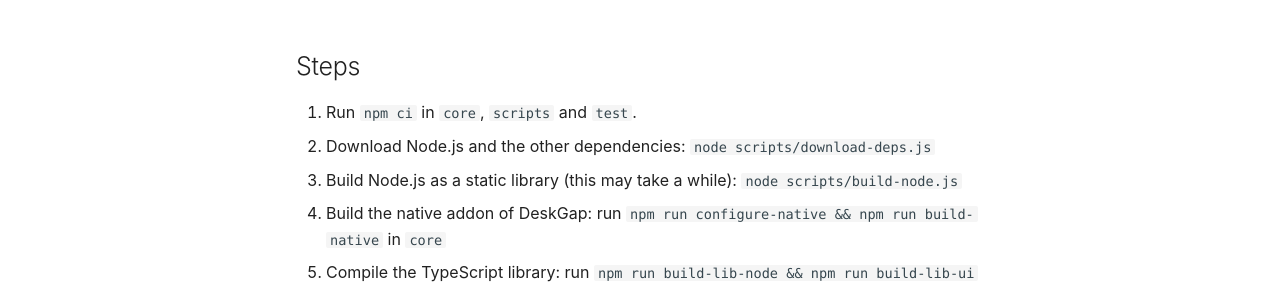
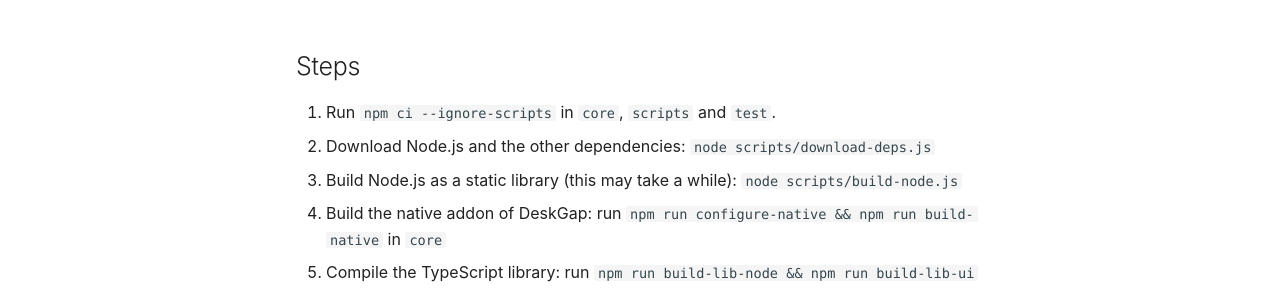
Before and after one commit to branchseer/DeskGap, an MkDocs documentation site: the page built from website/docs/building.md, in a window 1280 px wide and 1056 px high. Shown: the part 490-779 px from the top of the window. Built offline with MkDocs 1.6.1 and Material for MkDocs 9.7.7, drawn with Linux system fonts in a browser that asks for light colours; comment, search, counter and statistics services are not loaded.

Commit message:
Update build commands

```diff
--- a/website/docs/building.md
+++ b/website/docs/building.md
@@ -13,7 +13,7 @@
 
 ## Steps
 
-1. Run `npm ci` in `core`, `scripts` and `test`.
+1. Run `npm ci --ignore-scripts` in `core`, `scripts` and `test`.
 2. Download Node.js and the other dependencies: `node scripts/download-deps.js`
 3. Build Node.js as a static library (this may take a while): `node scripts/build-node.js`
 4. Build the native addon of DeskGap: run `npm run configure-native && npm run build-native` in `core`
```
